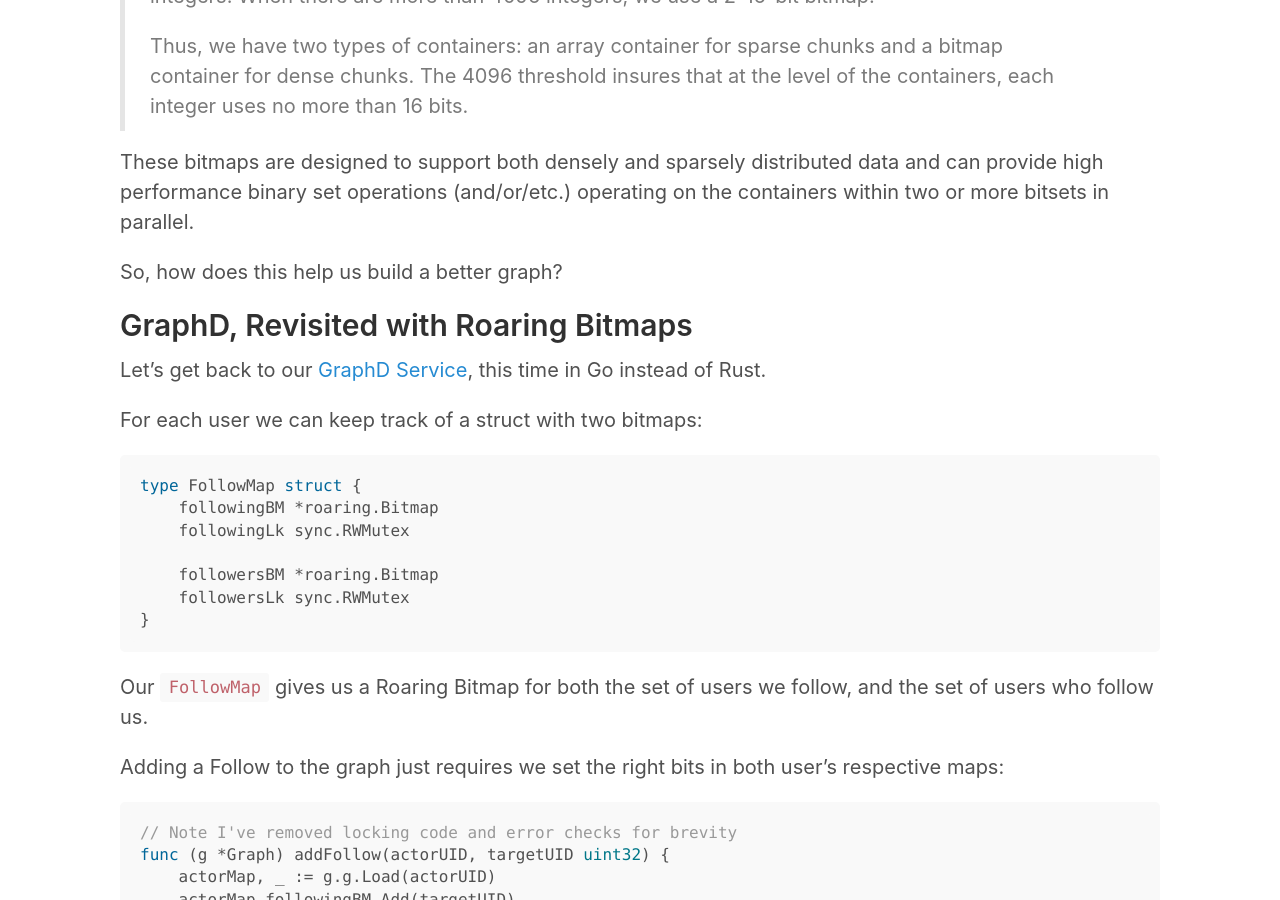
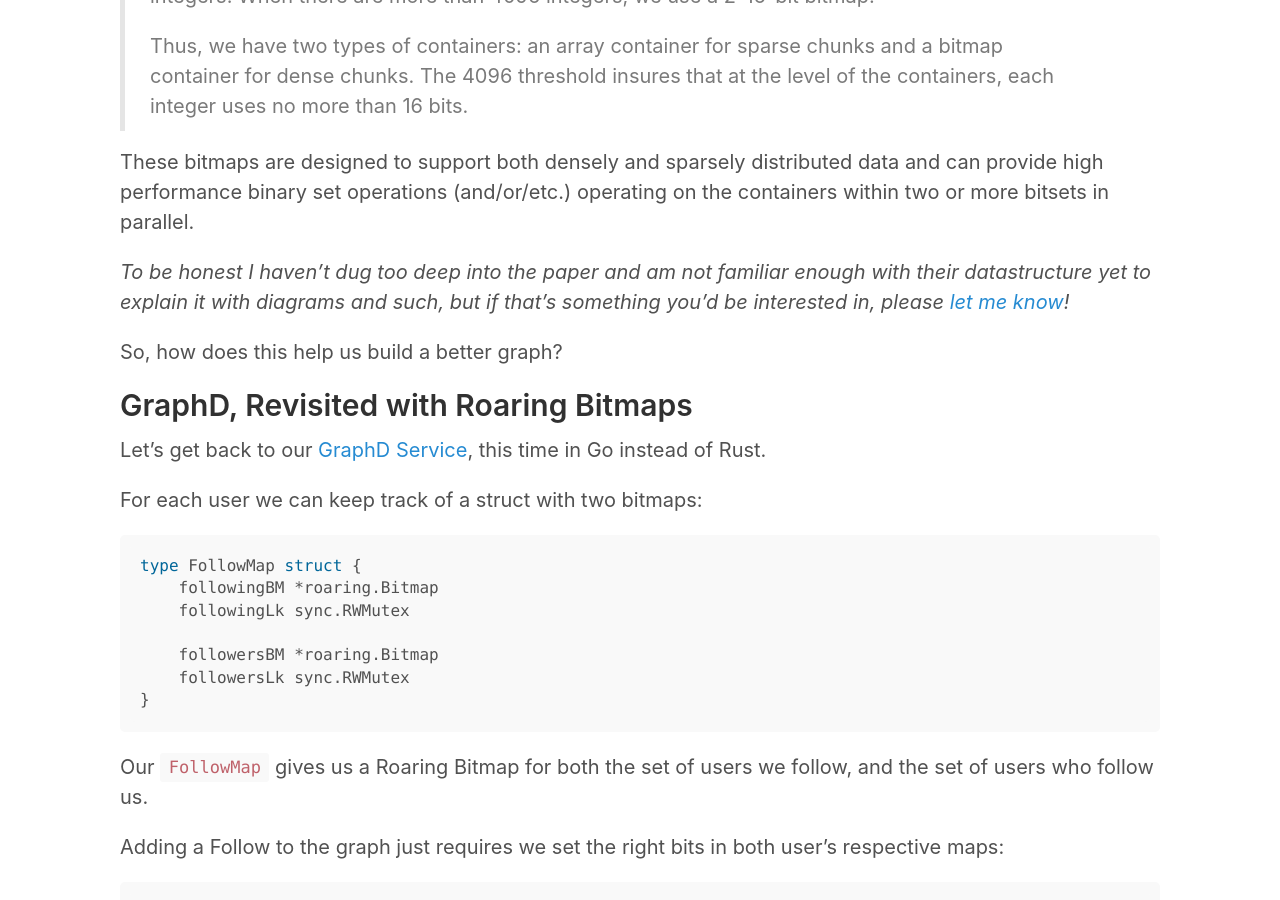
Before and after one commit to jazware/jazco-dev, a Jekyll site: the page built from _posts/2024-04-20-roaring-bitmaps.md, in a window 1280 px wide and 900 px high, scrolled down 3143 px. Built offline with Jekyll 4.4.1, drawn with Linux system fonts in a browser that asks for light colours.

Commit message:
Add aside

```diff
--- a/_posts/2024-04-20-roaring-bitmaps.md
+++ b/_posts/2024-04-20-roaring-bitmaps.md
@@ -59,6 +59,8 @@
 > The 4096 threshold insures that at the level of the containers, each integer uses no more than 16 bits.
 
 These bitmaps are designed to support both densely and sparsely distributed data and can provide high performance binary set operations (and/or/etc.) operating on the containers within two or more bitsets in parallel.
+
+_To be honest I haven't dug too deep into the paper and am not familiar enough with their datastructure yet to explain it with diagrams and such, but if that's something you'd be interested in, please [let me know](https://bsky.app/profile/jaz.bsky.social)!_
 
 So, how does this help us build a better graph?
 
```
